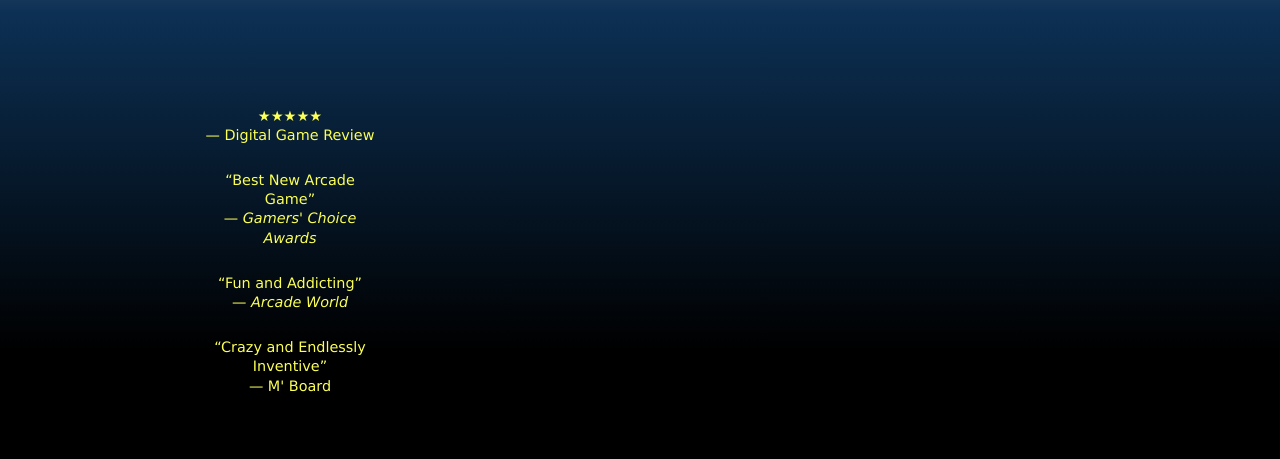
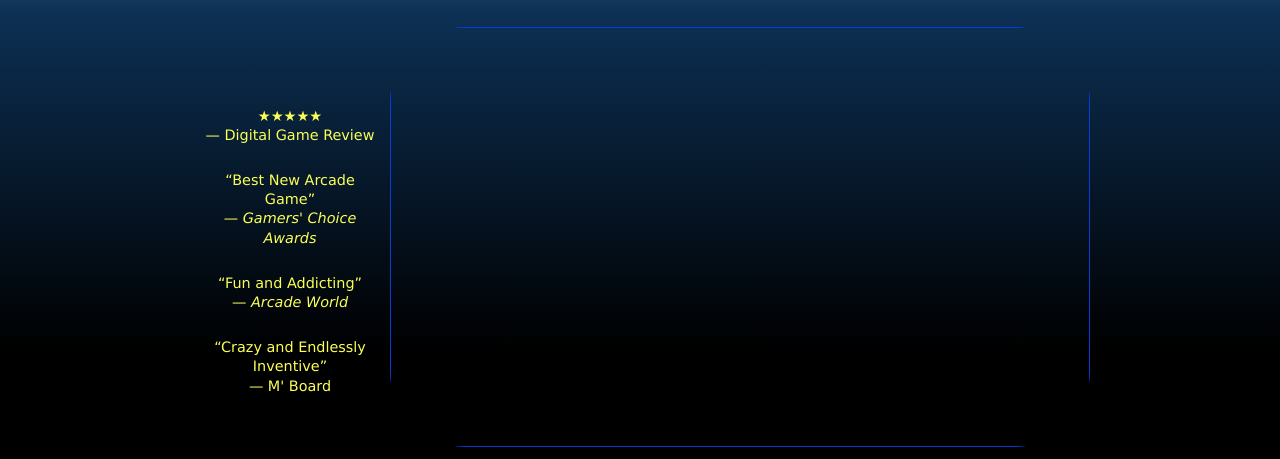
Before and after one commit to Gatomontes117/Gatomontes117.github.io-project-CSW-38, a plain HTML site: page paa_game.html in a window 1280 px wide. Shown: the part 437-896 px from the top of the page. Drawn offline with Linux system fonts and the light colour scheme.

Commit message:
Add Game_styles.css to HTML head

```diff
--- a/paa_game.html
+++ b/paa_game.html
@@ -20,6 +20,7 @@
    <link href="paa_styles.css" rel="stylesheet" />
    <!-- Kept for the nav link hover transition; the fox sprite rules in it no longer match anything -->
    <link href="paa_animate.css" rel="stylesheet" />
+   <link href="Game_styles.css" rel="stylesheet" />
 </head>
 
 <body>
```
